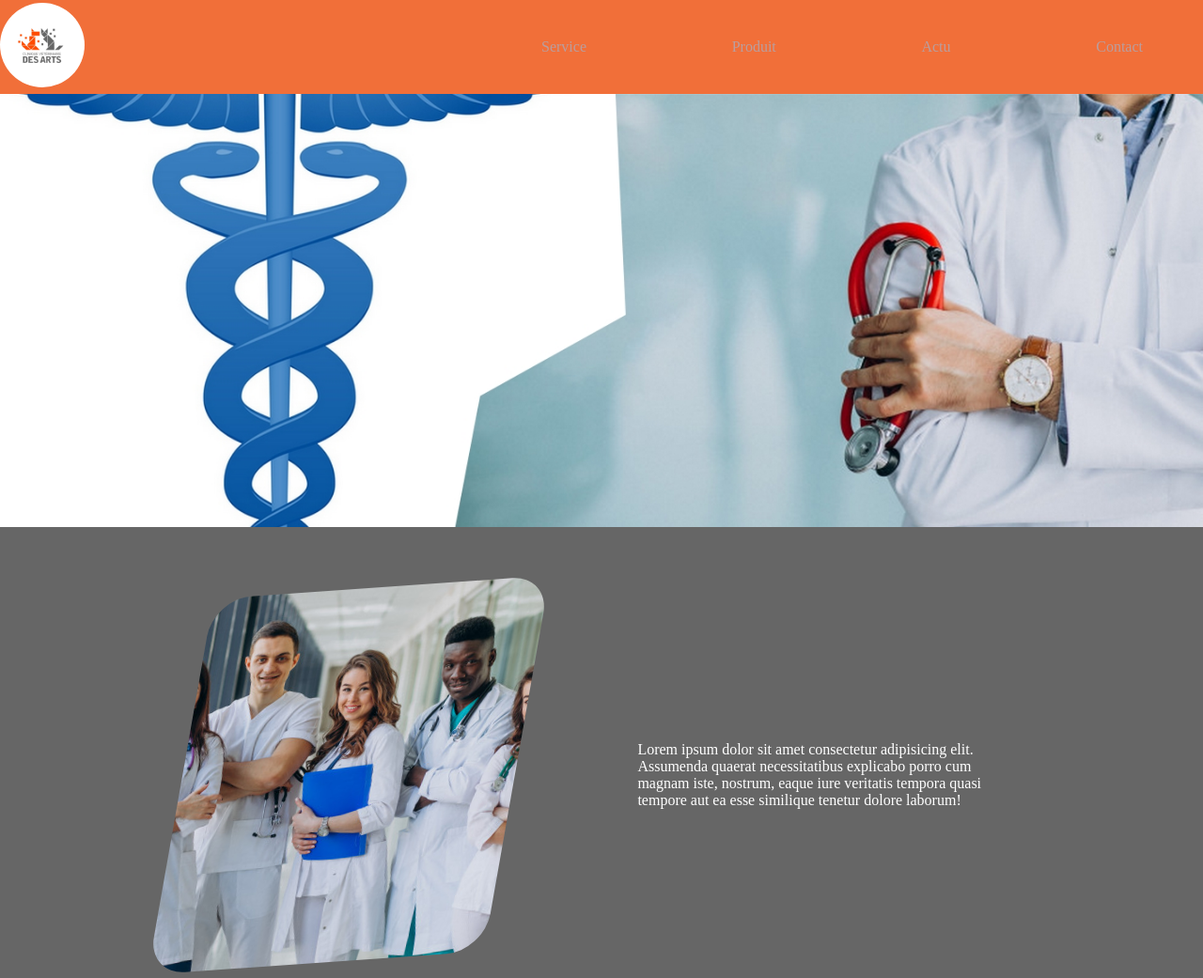
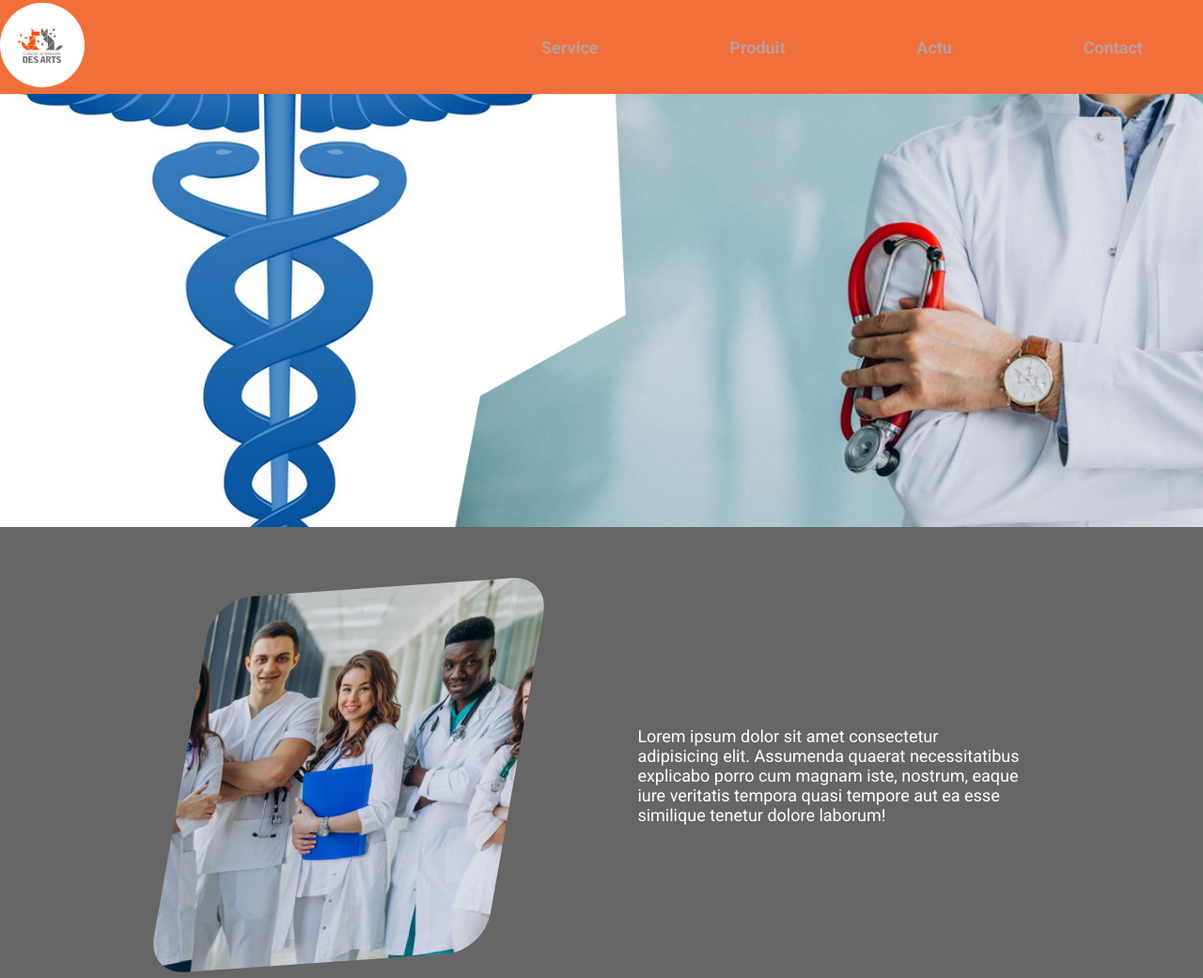
Before and after one commit to therbin404/rudolphethereindeer, a plain HTML site: page index.html in a window 1280 px wide. Shown: the top 1041 px of the page at 94% size. Drawn offline with Linux system fonts and the light colour scheme.

Commit message:
fixed bg-images; added fonts

```diff
--- a/index.html
+++ b/index.html
@@ -4,6 +4,7 @@
     <meta charset="UTF-8">
     <meta name="viewport" content="width=device-width, initial-scale=1.0">
     <link rel="stylesheet" href="style.css">
+    <link href="https://fonts.googleapis.com/css2?family=Roboto:wght@400;500;700&display=swap" rel="stylesheet">
     <title>Document</title>
 </head>
   <body>
--- a/style.css
+++ b/style.css
@@ -2,6 +2,9 @@ body,
 html {
     padding: 0;
     margin: 0;
+    font-size: 18px;
+    font-family: 'Roboto', sans-serif;
+    font-weight: medium;
 }
 
 body {
@@ -15,6 +18,7 @@ li {
 a {
     color: rgba(186, 158, 158, 1);
     text-decoration: none;
+    font-weight: bold;
 }
 
 nav {
@@ -62,6 +66,7 @@ footer li:last-child {
 
 footer a {
   color: black;
+  font-weight: medium;
 }
 
 .logo img{
```
